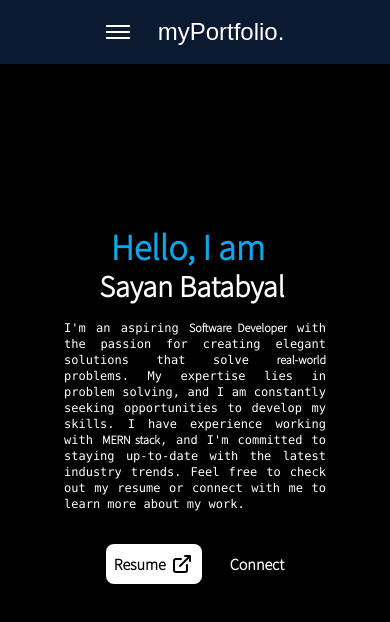
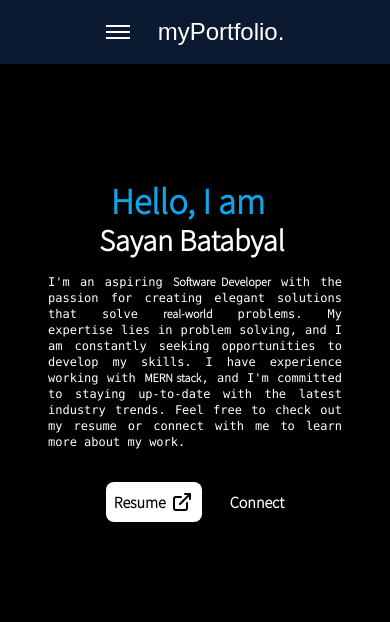
Before and after one commit to Sayan-Batabyal/personal-portfolio, a React (Vite) app: page / in a window 390 px wide. Shown: the top 622 px of the page. Built offline with nearby package versions, Linux system fonts and the light colour scheme; a web font is replaced by a local one.

Commit message:
ui bugs resolved

```diff
--- a/src/components/Home.jsx
+++ b/src/components/Home.jsx
@@ -10,7 +10,7 @@ const Home = () => {
     <>
     <Transition/>
     <div className='text-white flex items-center w-full min-h-fit'>
-       <Layout className=' pt-30 md:pt-[70px] sm:mt-[100px] sm:!p-16'>
+       <Layout className=' pt-30 md:pt-[70px] sm:mt-[70px] sm:!p-12'>
        <AnimatedText text="Hello, I am " className='text-left  !text-4xl !text-sky-500 xl:!text-6xl lg:!text-center lg:!text-5xl md:!text-5xl sm:!text-4xl ' />
         <div className="flex items-center justify-between w-full">
           <div className=''>
```
